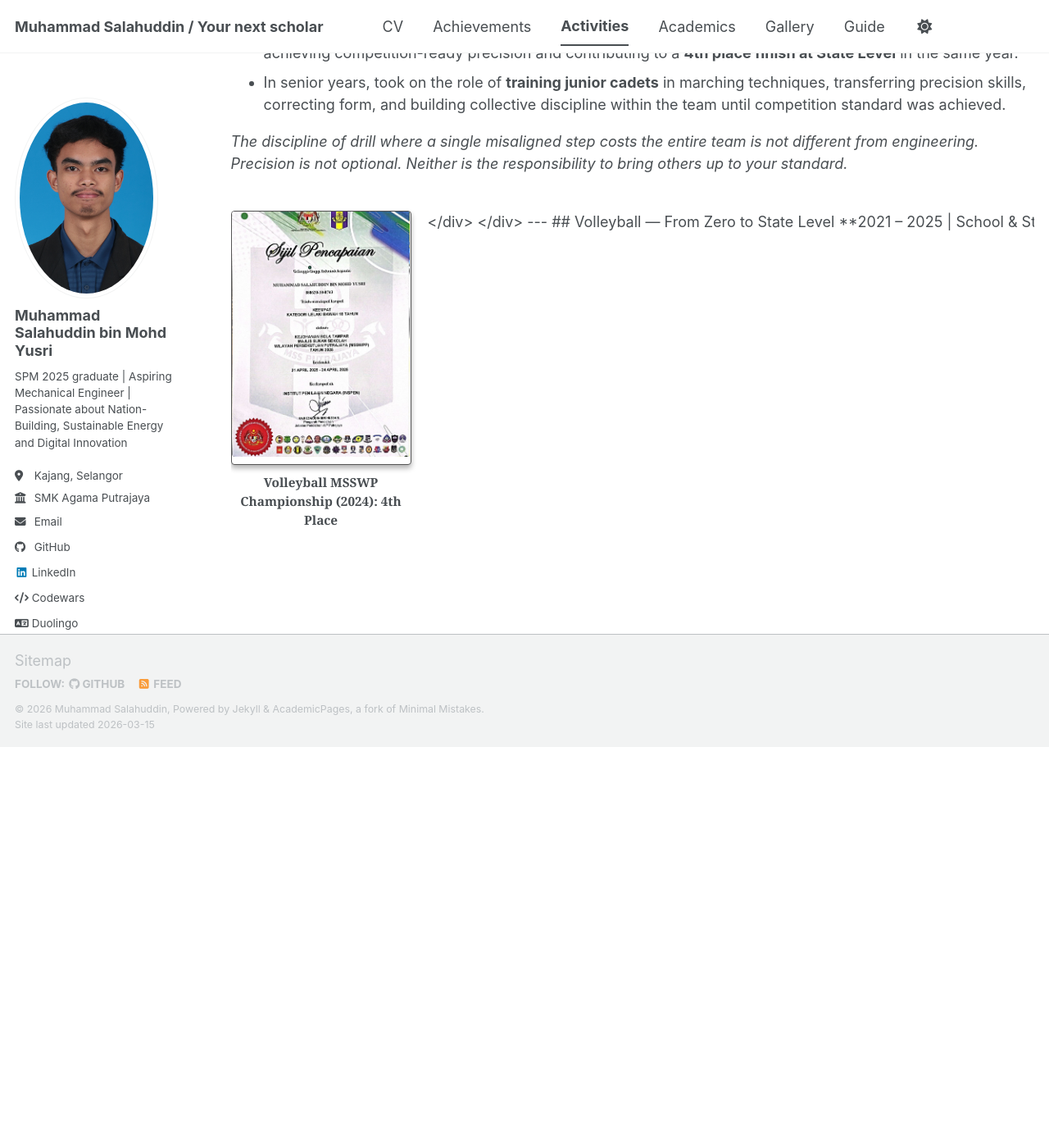
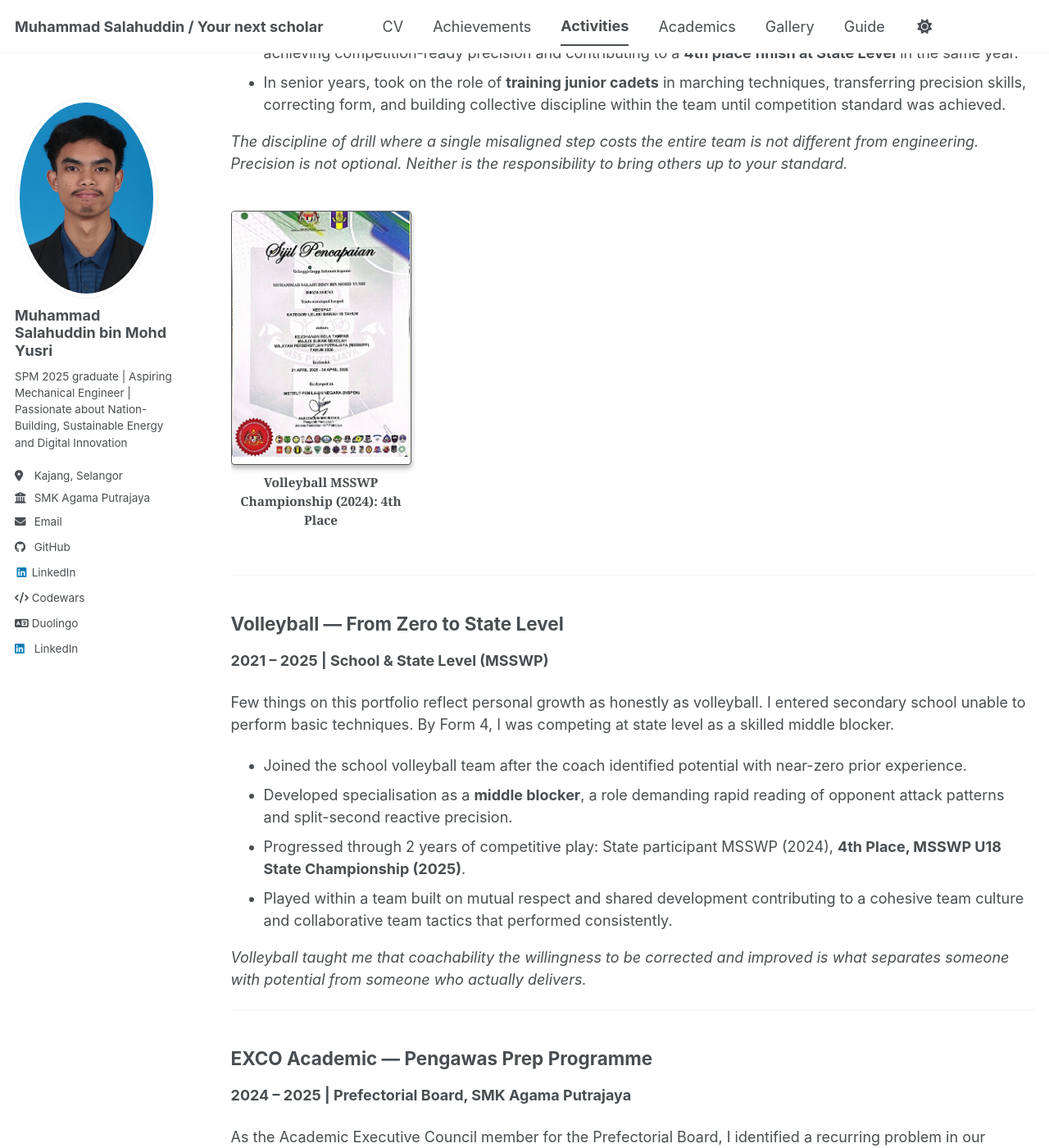
Before and after one commit to msalahuddinyusri20/msalahuddinyusri20.github.io, a Jekyll site: the page built from _pages/activities.md, in a window 1280 px wide and 1400 px high, scrolled down 626 px. Shown: the whole window at 82% size. Built offline with Jekyll 4.4.1, drawn with Linux system fonts in a browser that asks for light colours; a script bundle is joined from its source files by our own code; library files that are not in the unit come from our copies; before the commit the page ends 1537 px from its top, so only the background shows below that; some of the changed text lies outside the part shown.

Commit message:
Update activities.md

```diff
--- a/_pages/activities.md
+++ b/_pages/activities.md
@@ -48,8 +48,6 @@
       </div>
       <figcaption style="font-size: 0.85em; margin-top: 10px; white-space: normal; font-weight: bold;">Volleyball MSSWP Championship (2024): 4th Place</figcaption>
     </figure>
-
-    <figure style="margin: 0; text-align: center; width: 220px;">
 
   </div>
 </div>
```
